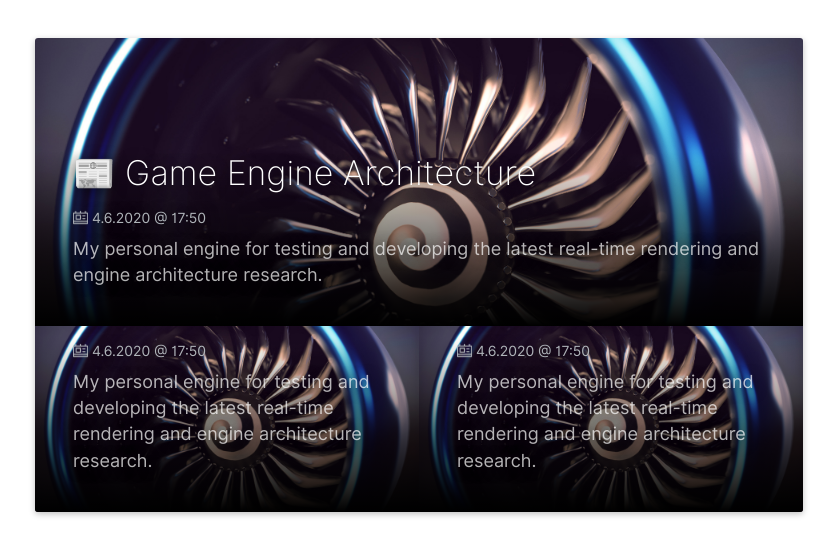
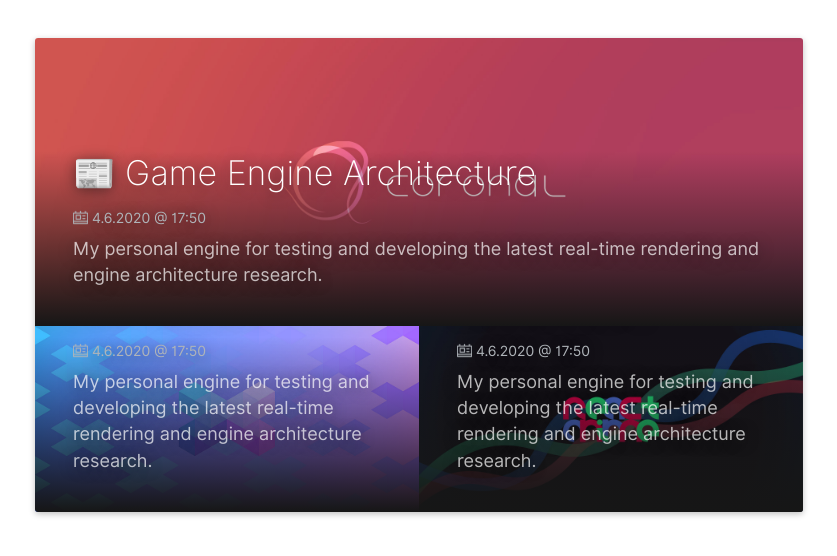
Before and after one commit to StylexTV/stylextv.github.io, a PHP site: page /portfolio.html in a window 1280 px wide. Shown: the part 107-663 px from the top of the page, without its empty margins (221-1058 px from the left). Run offline with PHP 8.4, Linux system fonts and the light colour scheme.

Commit message:
Changed portfolio

```diff
--- a/portfolio.html
+++ b/portfolio.html
@@ -46,7 +46,7 @@
 	<div id="center">
 	    <div id="posts-container">
 
-	        <a href="" class="post-container" onmousedown="return false;" style="background-image: url('blog/game-engine-architecture/cover.jpg'); height: 22.5vw; width: 100%;">
+	        <a href="" class="post-container" onmousedown="return false;" style="background-image: url('assets/portfolio/covers/coronal.jpg'); height: 22.5vw; width: 100%;">
 	            <div class="post-container-shadow"></div>
 		        <div class="post-container-bottom">
 		            <div style="margin: 0 38px; z-index: 0;">
@@ -58,7 +58,7 @@
 		        </div>
 	        </a>
 
-	        <a href="" class="post-container" onmousedown="return false;" style="background-image: url('blog/game-engine-architecture/cover.jpg'); height: 14.5vw; width: 50%;">
+	        <a href="" class="post-container" onmousedown="return false;" style="background-image: url('assets/portfolio/covers/cross-shader.jpg'); height: 14.5vw; width: 50%;">
 	            <div class="post-container-shadow"></div>
 		        <div class="post-container-bottom">
 		            <div style="margin: 0 38px; z-index: 0;">
@@ -70,7 +70,7 @@
 		        </div>
 	        </a>
 
-	        <a href="" class="post-container" onmousedown="return false;" style="background-image: url('blog/game-engine-architecture/cover.jpg'); height: 14.5vw; width: 50%;">
+	        <a href="" class="post-container" onmousedown="return false;" style="background-image: url('assets/portfolio/covers/react-anime.jpg'); height: 14.5vw; width: 50%;">
 	            <div class="post-container-shadow"></div>
 		        <div class="post-container-bottom">
 		            <div style="margin: 0 38px; z-index: 0;">
--- a/style_portfolio.css
+++ b/style_portfolio.css
@@ -140,12 +140,13 @@ body {
 
 	overflow: hidden;
 
+	background-position: center;
 	background-size: cover;
 	-webkit-background-size: cover;
     -moz-background-size: cover;
     -o-background-size: cover;
 
-	text-shadow: 0 2px 14px rgba(0, 0, 0, 0.55);
+	text-shadow: 0 2px 14px rgba(22, 22, 22, 0.55);
 
 	-webkit-touch-callout: none;
     -webkit-user-select: none;
@@ -167,7 +168,7 @@ body {
 	height: 175px;
 	bottom: 0;
 
-	background-image: linear-gradient(rgba(0, 0, 0, 0), rgba(0, 0, 0, 1));
+	background-image: linear-gradient(rgba(22, 22, 22, 0), rgba(22, 22, 22, 1));
 
     position: absolute;
 }
```
Also changed, not shown: style_blog.css (+4 -3 lines), assets/portfolio/covers/coronal.jpg (added), assets/portfolio/covers/cross-shader.jpg (added), assets/portfolio/covers/react-anime.jpg (added).
